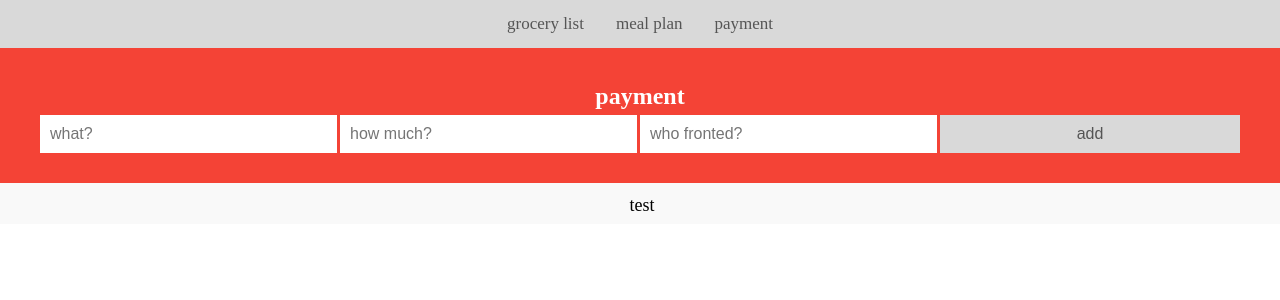
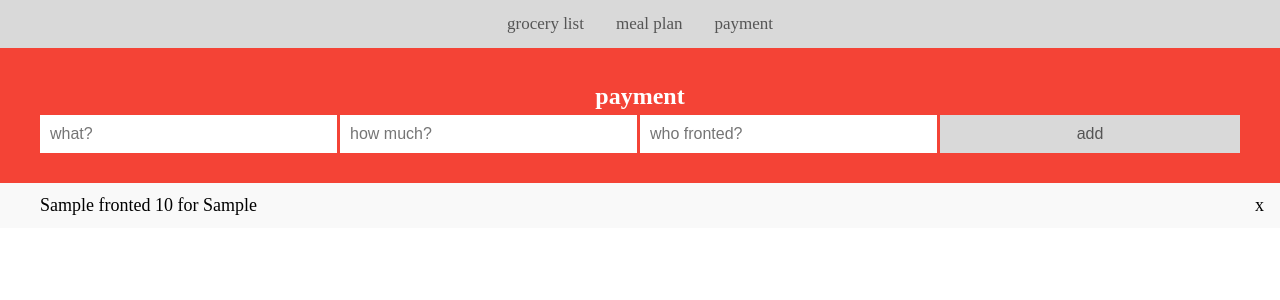
Before and after one commit to akadagala/grocery-app, a Node server app: page /payment in a window 1280 px wide. Shown: the top 300 px of the page. Run offline with Node 20, Linux system fonts and the light colour scheme; tables that the repository leaves empty or names only in its code hold one stand-in row (values such as "Sample post").

Commit message:
implemented payment page functionality

```diff
--- a/index.js
+++ b/index.js
@@ -45,7 +45,24 @@ app.get('/mealplan', (req, res) => {
 });
 
 app.get('/payment', (req, res) => {
-    res.render("payment");
+    var itemsList = [];
+    connection.execute('SELECT * FROM payment', function (error, results, fields) {
+        if (error) throw error;
+        results.forEach(item => {
+            itemsList.push([item["item"], item["cost"], item["who_fronted"]]);
+        });
+        res.render("payment", {items: itemsList});
+    });
+});
+
+app.post('/addPayment', bodyParser, (req, res) => {
+    var item = req.body.item;
+    var cost = req.body.cost;
+    var who_fronted = req.body.who_fronted;
+    connection.query('INSERT INTO payment (item, cost, who_fronted) VALUES(?, ?, ?)', [item, cost, who_fronted], function (error, results, fields) {
+        if (error) throw error;
+        res.redirect("/payment");
+    });
 });
 
 // Route handler for POST requests to "/addItem"
@@ -63,6 +80,15 @@ app.get('/removeItem', (req, res) => {
     connection.query('DELETE FROM grocery_list WHERE item=?', [item], function (error, results, fields) {
         if (error) throw error;
         res.redirect("/");
+    });
+});
+
+// Route handler for GET requests to "/removePayment", url will contain an item param and who_fronted param (?item= who_fronted=)
+app.get('/removePayment', (req, res) => {
+    var item = req.query.item;
+    connection.query('DELETE FROM payment WHERE item=?', [item], function (error, results, fields) {
+        if (error) throw error;
+        res.redirect("/payment");
     });
 });
 
--- a/views/payment.ejs
+++ b/views/payment.ejs
@@ -12,14 +12,16 @@
             <h2 style="margin:5px">payment</h2>
             <form method="POST" action="/addPayment">
                 <input class="paymentInput" type="text" id="item" name="item" placeholder="what?">
-                <input class="paymentInput" type="text" id="value" name="value" placeholder="how much?">
-                <input class="paymentInput" type="text" id="who" name="who" placeholder="who fronted?">
+                <input class="paymentInput" type="text" id="cost" name="cost" placeholder="how much?">
+                <input class="paymentInput" type="text" id="who_fronted" name="who_fronted" placeholder="who fronted?">
                 <input type="submit" value="add" class="addBtn">
             </form>
         </div>
 
         <ul id="list">
-            <li style="text-align: center; padding: 12px 8px 8px 12px;">test</li>
+            <% items.forEach(function(item) { %>
+                <li id="<%= item[0] %>"><%= item[2] %> fronted <%= item[1] %> for <%= item[0] %><span class="close" onclick="location='http://localhost:5000/removePayment?item=<%= item[0] %>'">x</span></li>
+            <% }); %>
         </ul>
     </body>
 </html>
```
